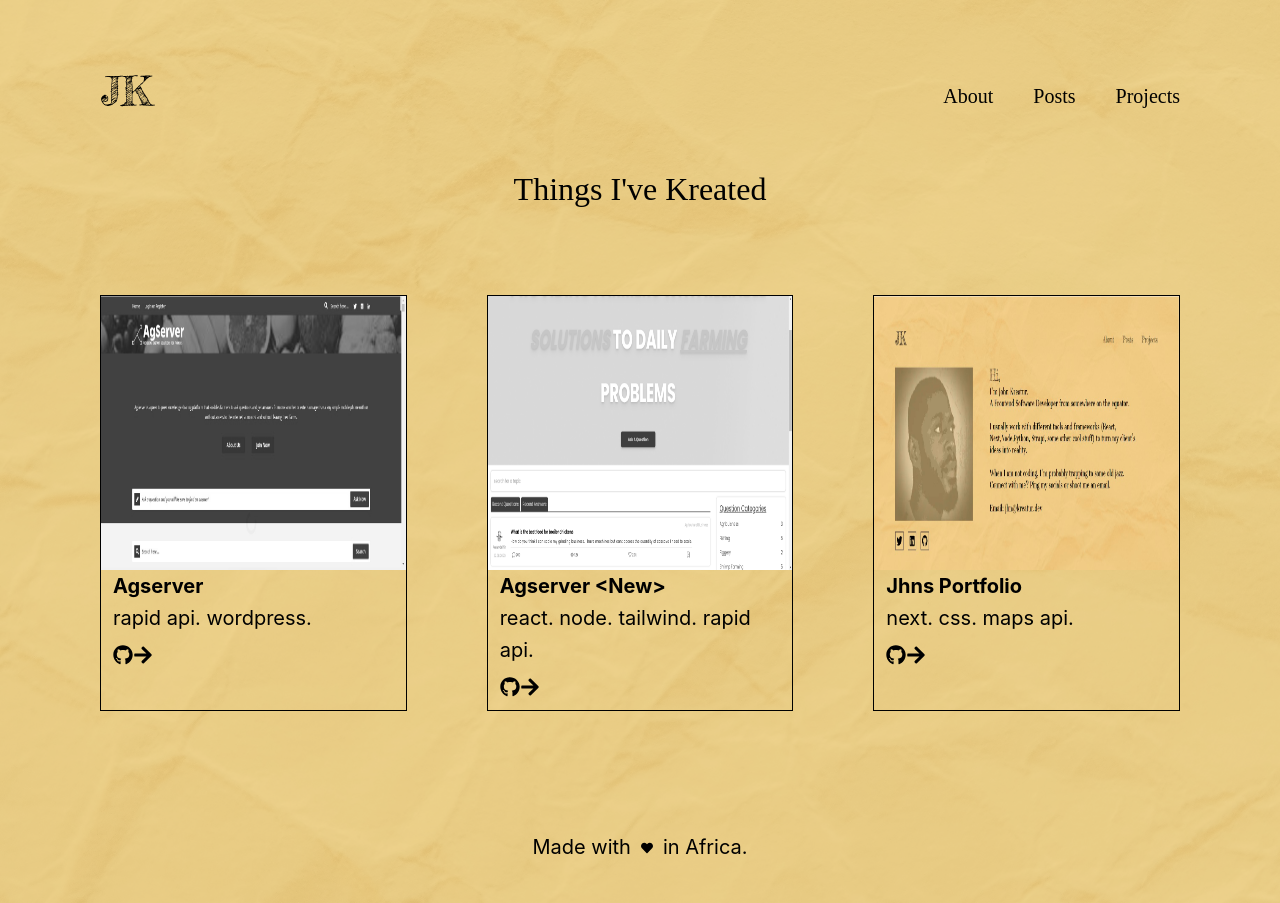
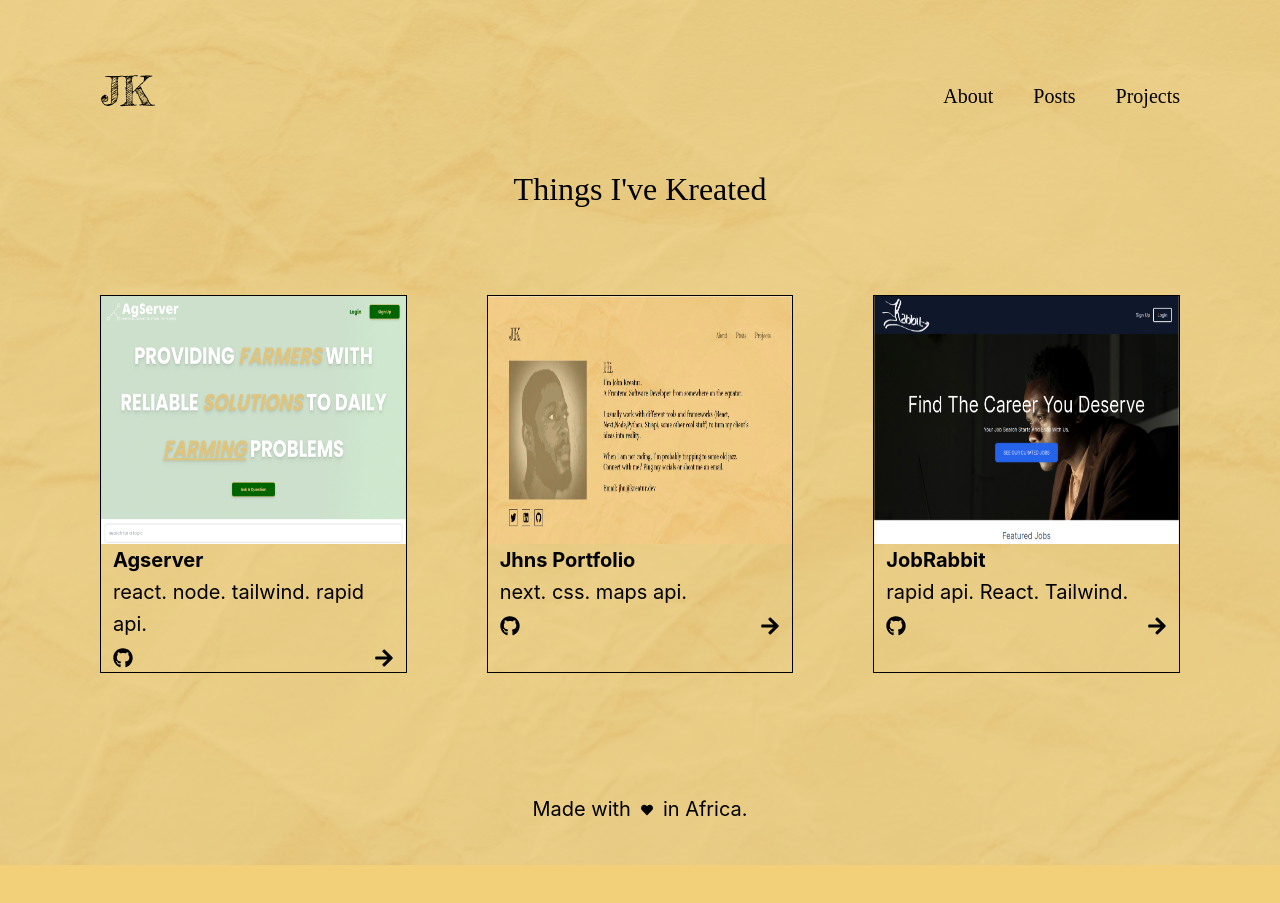
Before and after one commit to chibuzorEbede/portfolio, a Next.js app: page /projects in a window 1280 px wide. After the commit the page ends 865 px from the top, so only its background shows below. Built offline with nearby package versions, Linux system fonts and the light colour scheme; a web font is replaced by a local one.

Commit message:
edited styles/projects to fix project links

```diff
--- a/data.js
+++ b/data.js
@@ -31,21 +31,21 @@ export const posts = [
   },
 ];
 export const projects = [
-  {
-    id: 1,
-    title: "Agserver",
-    stacks: ["rapid api", "wordpress"],
-    source: "#",
-    live: "https://agserver.net",
-    image: "/images/agserver_screenshot.png",
-  },
+  // {
+  //   id: 1,
+  //   title: "Agserver",
+  //   stacks: ["rapid api", "wordpress"],
+  //   source: "#",
+  //   live: "https://agserver.net",
+  //   image: "/images/agserver_screenshot.png",
+  // },
   {
     id: 2,
-    title: "Agserver <New>",
+    title: "Agserver",
     stacks: ["react", "node", "tailwind", "rapid api"],
     source: "https://github.com/chibuzorEbede/ag",
     live: "https://agserver.vercel.app/",
-    image: "/images/agserver_new_screenshot.png",
+    image: "/images/agserver-preview.png",
   },
   {
     id: 3,
@@ -54,6 +54,14 @@ export const projects = [
     source: "https://github.com/chibuzorEbede/portfolio",
     live: "https://jhnsc-portfolio.vercel.app/",
     image: "/images/portfolio_screenshot.png",
+  },
+  {
+    id: 4,
+    title: "JobRabbit",
+    stacks: ["rapid api", "React", "Tailwind"],
+    source: "https://github.com/chibuzorEbede/jobrabbit",
+    live: "https://jobrabbit.vercel.app/",
+    image: "/images/jobrabbit-preview.png",
   },
   // {
   //   id: 4,
--- a/pages/projects.js
+++ b/pages/projects.js
@@ -6,7 +6,7 @@ import Image from "next/image";
 import Layout from "../components/layout";
 import styles from "../styles/projects.module.css";
 import { FaArrowRight, FaGithub } from "react-icons/fa";
-import { projects } from '../data'
+import { projects } from "../data";
 
 function Projects() {
   return (
@@ -17,8 +17,16 @@ function Projects() {
       <section>
         <p className={styles.title}>Things I&apos;ve Kreated</p>
         <ul className={styles.projectsList}>
-          {projects.map((project) => <Project key={project.id} image={project.image} title={project.title} stacks={project.stacks} source={project.source} live={project.live} />)}
-
+          {projects.map((project) => (
+            <Project
+              key={project.id}
+              image={project.image}
+              title={project.title}
+              stacks={project.stacks}
+              source={project.source}
+              live={project.live}
+            />
+          ))}
         </ul>
       </section>
     </Layout>
@@ -30,11 +38,13 @@ function Project({ image, title, stacks, source, live }) {
   return (
     <li className={styles.card}>
       <div className={styles.cardHeader}>
-        <Image alt="project image" src={image} height={342} width={380} />
+        <Image alt="project image" src={image} height={342} width={420} />
       </div>
       <div className={styles.cardFooter}>
         <h4 className={styles.cardTitle}>{title}</h4>
-        <span className={styles.stacks}>{stacks.map((stack) => `${stack}. `)}</span>
+        <span className={styles.stacks}>
+          {stacks.map((stack) => `${stack}. `)}
+        </span>
         <div className={styles.links}>
           <Link href={source} passHref>
             <FaGithub />
--- a/styles/projects.module.css
+++ b/styles/projects.module.css
@@ -30,6 +30,7 @@
 .links {
   display: flex;
   justify-content: space-between;
+
 }
 .projectsList {
   padding: 0;
@@ -66,6 +67,6 @@
     grid-template-columns: 1fr 1fr 1fr;
   }
   .links{
-    display: block;
+    /* display: block; */
   }
 }
```
Also changed, not shown: public/images/agserver-preview.png (added), public/images/jobrabbit-preview.png (added).
